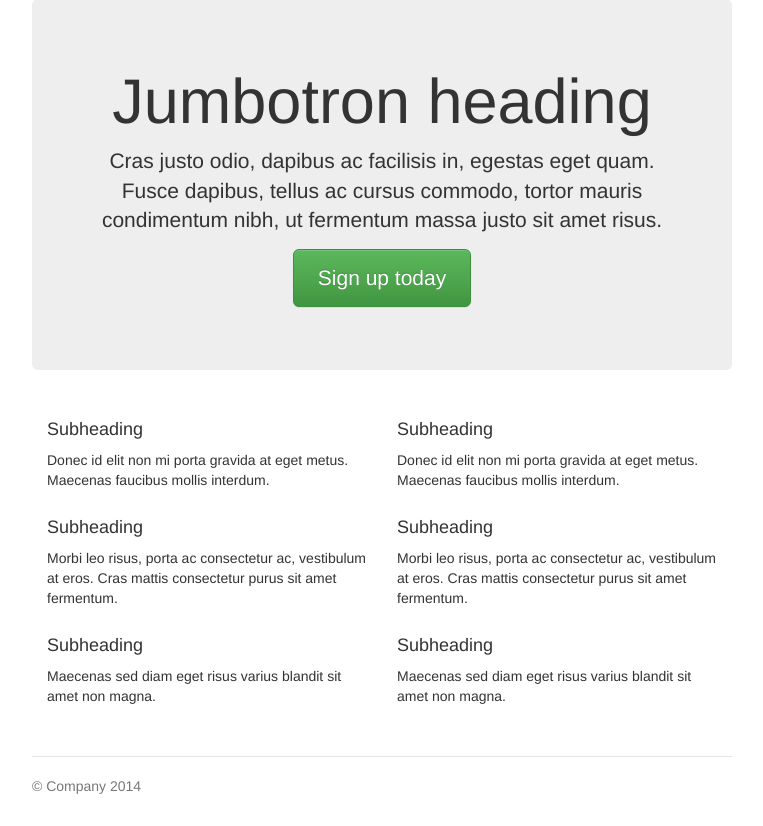
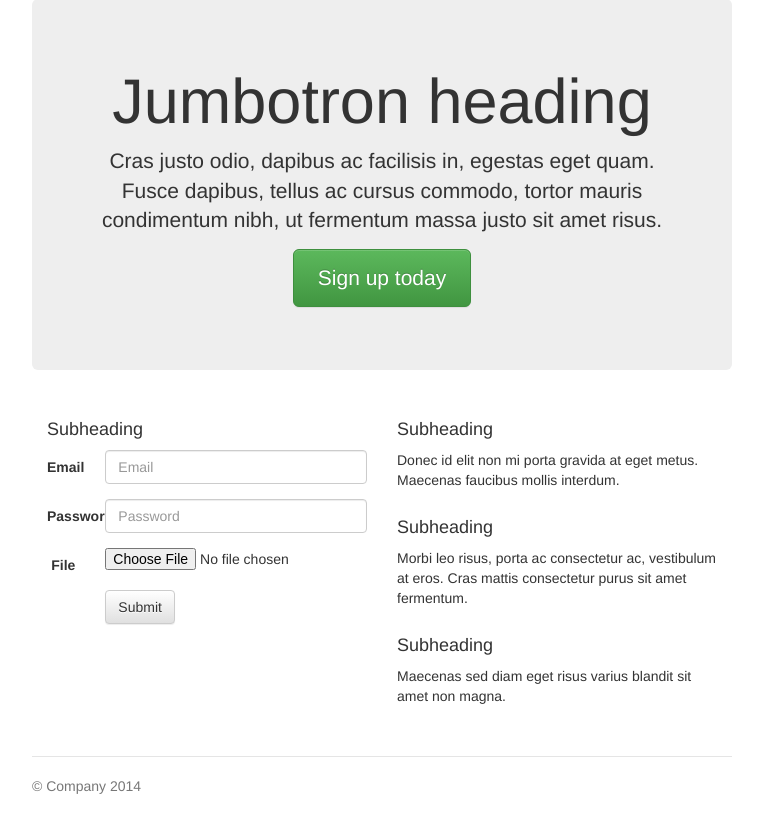
Before and after one commit to kotnik/phosic, a Flask app: page / in a window 1280 px wide. Shown: the part 111-937 px from the top of the page, without its empty margins (258-1021 px from the left). Run offline with Flask 2, Linux system fonts and the light colour scheme; some libraries are stand-ins or nearby versions.

Commit message:
html: example form

```diff
--- a/templates/home.html
+++ b/templates/home.html
@@ -24,14 +24,38 @@
 
       <div class="row marketing">
         <div class="col-lg-6">
-          <h4>Subheading</h4>
-          <p>Donec id elit non mi porta gravida at eget metus. Maecenas faucibus mollis interdum.</p>
 
           <h4>Subheading</h4>
-          <p>Morbi leo risus, porta ac consectetur ac, vestibulum at eros. Cras mattis consectetur purus sit amet fermentum.</p>
 
-          <h4>Subheading</h4>
-          <p>Maecenas sed diam eget risus varius blandit sit amet non magna.</p>
+            <form class="form-horizontal" role="form">
+              <div class="form-group">
+                <label for="inputEmail3" class="col-sm-2 control-label">Email</label>
+                <div class="col-sm-10">
+                  <input type="email" class="form-control" id="inputEmail3" placeholder="Email">
+                </div>
+              </div>
+              <div class="form-group">
+                <label for="inputPassword3" class="col-sm-2 control-label">Password</label>
+                <div class="col-sm-10">
+                  <input type="password" class="form-control" id="inputPassword3" placeholder="Password">
+                </div>
+              </div>
+
+              <div class="form-group">
+                <label for="exampleInputFile" class="col-sm-2 control-label">File</label>
+                <div class="col-sm-10">
+                    <input type="file" id="exampleInputFile">
+                </div>
+              </div>
+
+              <div class="form-group">
+                <span class="col-sm-2">&nbsp</span>
+                <div class="col-sm-10">
+                  <button type="submit" class="btn btn-default">Submit</button>
+                </div>
+              </div>
+            </form>
+
         </div>
 
         <div class="col-lg-6">
```
